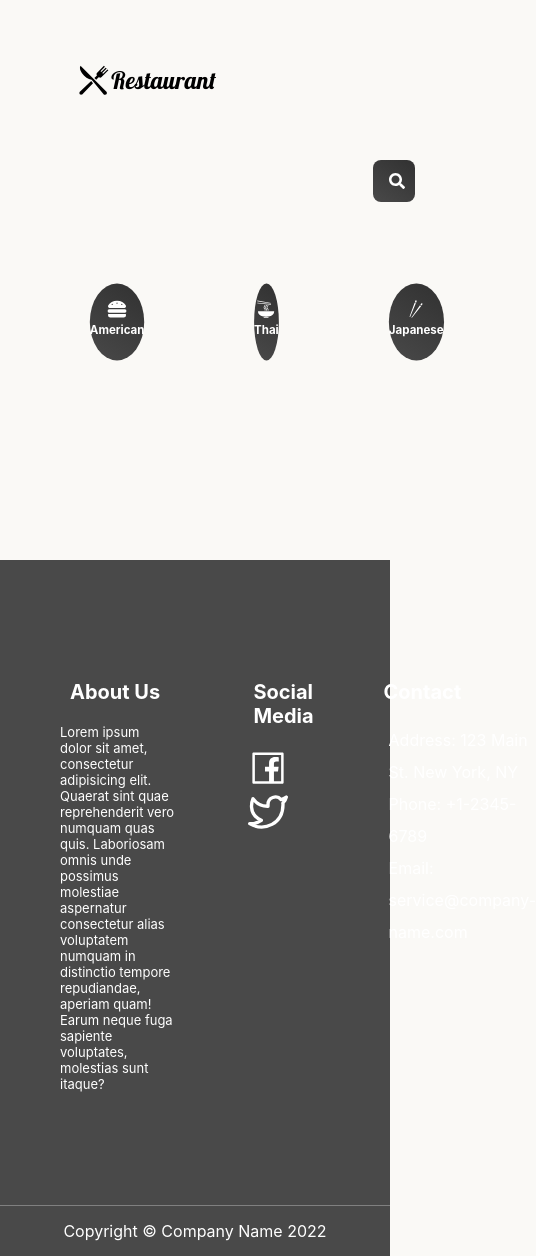
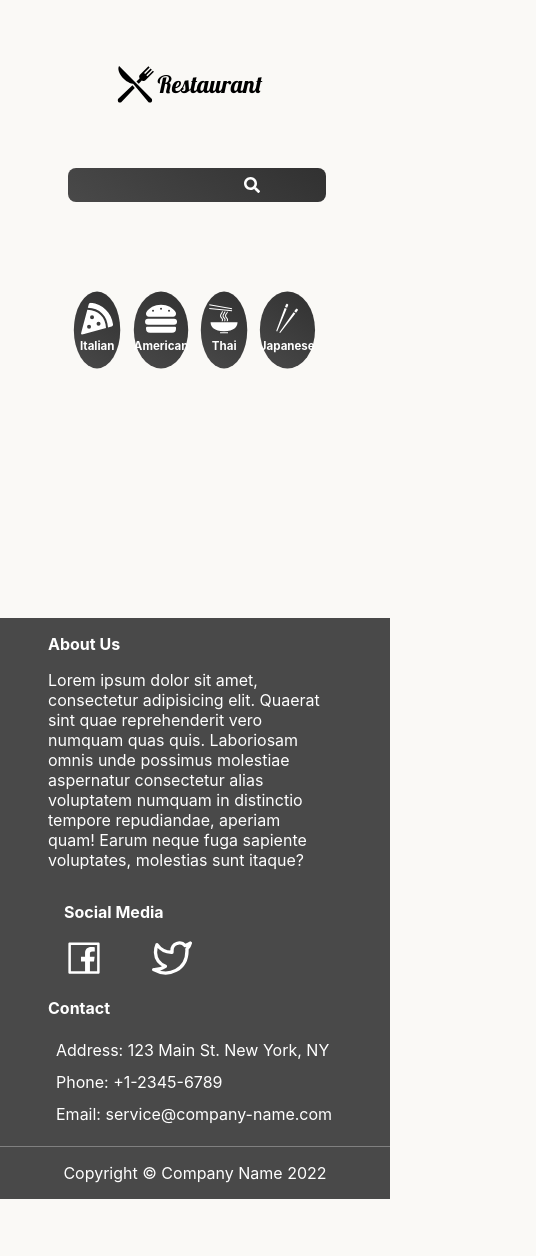
Before and after one commit to AdelinCaz/rest_app_deploy_gh, a React (Create React App) app: page / in a window 390 px wide. Shown: the whole page, 536 px wide, since content can reach past the window. After the commit the page ends 1199 px from the top, so only its background shows below. Built offline with nearby package versions, Linux system fonts and the light colour scheme.

Commit message:
mobile-responsive

```diff
--- a/src/App.js
+++ b/src/App.js
@@ -11,6 +11,7 @@ function App() {
   return (
     <div className="App">
       <BrowserRouter>
+      <div className="container">
       <div className="container-app">
         <Nav>
           <GiKnifeFork/>
@@ -20,6 +21,7 @@ function App() {
       <Category/>
       <Pages/>
       </div>
+        </div>
       <Footer/>
       </BrowserRouter>
     </div>
--- a/src/Footer.css
+++ b/src/Footer.css
@@ -3,7 +3,8 @@ footer{
    color: white;
    display: flex;
    flex-direction: column;
-   margin-top: 150px;
+   margin-top: 10rem;
+   width: 100%;
 }
 
 
@@ -16,14 +17,14 @@ footer{
 p{
     width: 70%;
     /* text-align: center; */
-    padding: 0px 40px;
-    font-size: 13px;
+    padding: 0 3rem;
+    font-size: 1rem;
 }
 .social{
 
     flex-grow: 1;
     flex-basis: 70%;
-    margin: 0 20px;
+    margin: 0 1rem;
 }
 .contact{
 
@@ -35,25 +36,25 @@ p{
     line-height: 2rem;
 }
 .container li{
-    padding-left: 15px;
+    padding-left: 1rem;
 }
 .container{
     display: flex;
-    padding: 100px 20px;
+    flex-direction: column;
 }
 .container h3{
-    margin-bottom: 20px;
-    font-size: 20px;
-    padding-left: 50px;
+    margin-bottom: 1rem;
+    font-size: 1rem;
+    padding-left: 3rem;
 }
 .copyright{
-    padding: 15px 0;
+    padding: 1rem 0;
     text-align: center;
     border-top: 1px solid grey;
 }
 .container svg{
-    width: 40px;
-    height: 40px;
-    margin-left: 45px;
+    width: 2.5rem;
+    height: 2.5rem;
+    margin-left: 3rem;
     cursor: pointer;
 }
--- a/src/components/Category.jsx
+++ b/src/components/Category.jsx
@@ -30,7 +30,8 @@ const List = styled.div`
 
     display:flex;
     justify-content:center;
-    margin: 2rem 0rem;
+    margin: 2rem auto;
+    width: 100%;
 
 `;
 
@@ -40,8 +41,7 @@ const SLink = styled(NavLink)`
     justify-content:center;
     align-items: center;
     border-radius: 50%;
-    /* margin-top: 60px; */
-    margin: 40px 50px;
+    margin: 3rem auto;
     text-decoration: none;
     background: linear-gradient(35deg, #494949, #313131);
     width:6rem;
@@ -54,12 +54,13 @@ const SLink = styled(NavLink)`
     h4{
         color: white;
         font-size: 0.9rem;
-        margin-top: 5px;
+        margin-top: 0.3rem;
     }
     svg{
         color: white;
         font-size: 1.5rem;
-        padding-top: 10px;
+        padding-top: 0.8rem;
+        margin: 0 auto;
     }
     &.active{
         background: linear-gradient(to right, #f27121, #e94057);
--- a/src/components/Popular.jsx
+++ b/src/components/Popular.jsx
@@ -24,11 +24,11 @@ function Popular() {
       <Wrapper>
           <h4>Popular Picks</h4>
           <Splide options={{
-              perPage: 4,
+              perPage: 3,
               arrows: false,
               pagination: false,
               drag: "free",
-              gap: "5rem"
+              gap: "1rem"
 
           }}>
       {
@@ -54,17 +54,28 @@ function Popular() {
 const Wrapper = styled.div`
     margin: 4rem 0rem;
 
+
 `;
 
 const Card = styled.div`
     min-height: 20rem;
+    min-width: 15rem;
     border-radius: 5px;
     position: relative;
     border: 1px solid grey;
 
+    @media  (max-width: 1858px) {
+        min-height: 10rem;
+    min-width: 10rem;
+    }
+    @media  (max-width: 1362px) {
+        min-height: 5rem;
+    min-width: 5rem;
+    }
+
+
+
     img {
-    width:370px;
-    height:320px;
     border-radius: 5px;
     position: absolute;
     left: 0;
--- a/src/components/Search.jsx
+++ b/src/components/Search.jsx
@@ -31,34 +31,47 @@ function Search() {
 }
 
 const FormStyle = styled.form`
-    margin: 0rem 20rem;
+    margin: 0rem auto;
+    width: 50%;
+     @media (max-width: 488px){
+         width: 100%;
+     }
 
 
     div{
         width: 100%;
         position: relative;
-        margin-left: -25px;
     }
     input{
         border: none;
         background: linear-gradient(35DEG, #494949, #313131);
         font-size: 1.5rem;
         color: white;
-        padding: 1rem 3 rem;
+        padding: 1rem auto;
         border: none;
         border-radius: 0.5rem;
         outline: none;
         width: 100%;
-        height: 40px;
-        padding-left: 40px;
+        height: 3rem;
+        @media (max-width: 488px){
+            font-size: 0.8rem;
+            height: 2rem;
+        }
     }
 
     svg{
         position: absolute;
         top: 50%;
-        left: 0%;
+        left: 80%;
         transform: translate(100%, -50%);
         color: white;
+        width: 1.5rem;
+        height: 1.5rem;
+        @media (max-width: 488px){
+        width: 1rem;
+        height: 1rem;
+        left: 7rem;;
+        }
     }
 `;
 
--- a/src/components/Veggie.jsx
+++ b/src/components/Veggie.jsx
@@ -27,7 +27,7 @@ function Veggie() {
                 arrows: false,
                 pagination: false,
                 drag: "free",
-                gap: "5rem"
+                gap: "1rem"
 
             }}>
                 {
@@ -57,18 +57,30 @@ const Wrapper = styled.div`
 
 const Card = styled.div`
     min-height: 20rem;
+    min-width: 15rem;
     border-radius: 5px;
     position: relative;
     border: 1px solid grey;
+
+    @media  (max-width: 1858px) {
+        min-height: 10rem;
+    min-width: 10rem;
+    }
+    @media  (max-width: 1362px) {
+        min-height: 5rem;
+    min-width: 5rem;
+    }
+
+
+
     img {
-    width:370px;
-    height:320px;
     border-radius: 5px;
     position: absolute;
     left: 0;
     width: 100%;
     height: 100%;
     object-fit: cover;
+
 }
     p{
         position: absolute;
@@ -93,9 +105,10 @@ const Card = styled.div`
 const Gradient = styled.div`
     z-index: 3;
     position: absolute;
-    border-radius: 5px;
+    border-radius:5px;
     width: 100%;
     height: 100%;
+
     background: linear-gradient(rgba(0,0,0,0), rgba(0,0,0,0.5));
 `;
 
--- a/src/index.css
+++ b/src/index.css
@@ -13,10 +13,27 @@ code {
     monospace;
 }
 
+.App{
+  width: 100vw;
 
+}
+
+.home-div{
+  width: 100%;
+  margin: 0 auto;
+}
+
+.container{
+  margin: 0px auto;
+  /* width: 100%; */
+
+}
 
 .container-app{
-  margin:0px 20%;
+  margin:0px auto;
+  width: 65%;
+  align-items: center;
+
 }
 
 h4{
--- a/src/pages/Cuisine.jsx
+++ b/src/pages/Cuisine.jsx
@@ -27,7 +27,9 @@ function Cuisine() {
           return (
               <Card key={item.idMeal}>
                   <Link to={"/recipe/" + item.idMeal}>
+                      <div className='img-wrapper'>
                   <img src={item.strMealThumb} alt="" />
+                      </div>
                   <h4>{item.strMeal}</h4>
                   </Link>
               </Card>
@@ -41,13 +43,28 @@ function Cuisine() {
 const Grid= styled.div`
     display:grid;
     grid-template-columns: repeat(auto-fit, minmax(20rem, 1fr));
-    grid-gap: 3rem;
+    grid-gap: 1rem;
+    @media (max-width: 488px){
+        display: flex;
+        flex-direction: column;
+    }
 `;
 const Card = styled.div`
+
+    margin: 0 auto;
+    .img-wrapper{
+        width:100%;
+        @media (max-width: 488px){
+        margin: 0 auto;
+        width:10rem;
+        height: 10rem;
+        }
+    }
     img{
         width: 100%;
         border-radius: 5px;
         border: 1px solid grey;
+        object-fit: cover;
     }
     a{
         text-decoration: none;
@@ -55,6 +72,9 @@ const Card = styled.div`
     h4{
         text-align:center;
         padding: 1rem;
+        @media (max-width: 488px) {
+            padding:0px;
+        }
     }
 `
 
--- a/src/pages/Home.jsx
+++ b/src/pages/Home.jsx
@@ -5,7 +5,7 @@ import React from 'react'
 
 function Home() {
   return (
-    <div>
+    <div className="home-div">
       <Popular/>
       <Veggie/>
     </div>
--- a/src/pages/Pages.jsx
+++ b/src/pages/Pages.jsx
@@ -10,8 +10,6 @@ import Recipe from './Recipe';
 
 
 function Pages() {
-
-
   return (
     <Routes>
       <Route path="/rest_app_deploy_gh" element={<Home/>} />
@@ -21,5 +19,4 @@ function Pages() {
     </Routes>
   )
 }
-
 export default Pages
--- a/src/pages/Recipe.jsx
+++ b/src/pages/Recipe.jsx
@@ -25,15 +25,19 @@ fetchDetails(name);
             <DetailWrapper >
                 <div>
                   <h2>{item.strMeal}</h2>
-                  <img src={item.strMealThumb} alt="" />
+                  <div className='img-container'>
+                    <img src={item.strMealThumb} alt="" />
+                  </div>
                 </div>
                 <Info>
-                  <Button className={activeTab==="instructions" ? "active" : ""} onClick={()=> setActiveTab("instructions")}>
+                  <div className='button-wrapper'>
+                   <Button className={activeTab==="instructions" ? "active" : ""} onClick={()=> setActiveTab("instructions")}>
                       Instructions
-                  </Button>
-                  <Button className={activeTab === "ingredients" ? "active" : ""} onClick={()=>setActiveTab("ingredients")}>
+                   </Button>
+                   <Button className={activeTab === "ingredients" ? "active" : ""} onClick={()=>setActiveTab("ingredients")}>
                       Ingredients
-                  </Button>
+                   </Button>
+                  </div>
                   {activeTab === "instructions" && (
                   <div>
                        <h3>{item.strInstructions}</h3>
@@ -97,14 +101,27 @@ fetchDetails(name);
 }
 
 const DetailWrapper = styled.div`
+  width: 100%;
   margin-top: 10rem;
   margin-bottom: 5rem;
   display: flex;
+
+  @media (max-width: 560px) {
+    flex-direction: column;
+  }
+
+  .img-container{
+    width: 100%;
+    min-height: 20rem;
+    min-width: 15rem;
+  }
+
   img{
-    width:370px;
-    height:320px;
+    width: 100%;
+    height: 100%;
     border: 1px solid grey;
     border-radius: 5px;
+    object-fit: cover;
   }
   .active{
     background: linear-gradient(35deg, #494949, #313131);
@@ -124,15 +141,49 @@ const DetailWrapper = styled.div`
 
 `
 const Button = styled.button`
-  padding: 1rem 2rem;
+  width: 10rem;
+  height: 4rem;
   color: #313131;
   background: white;
   border: 2px solid black;
   margin-right: 2rem;
   font-weight: 600;
+  @media( max-width: 1152px) {
+    margin: 0 auto;
+    width: 8rem;
+  height: 2rem;
+}
+  @media (max-width: 560px) {
+  margin: 1rem 3rem;
+  width: 8rem;
+  height: 2rem;
+  }
 `
+
+
 const Info = styled.div`
   margin-left: 10rem;
+  width: 100%;
+
+  .button-wrapper{
+    @media( max-width: 1152px) {
+    width: 100%;
+    margin: 0 auto;
+}
+    @media( max-width: 560px) {
+    width: 100%;
+    margin: 0 auto;
+}
+  }
+
+  @media (max-width: 560px) {
+    flex-direction: column;
+    margin: 0 auto;
+  }
+  @media (max-width: 1330px) {
+    flex-direction: column;
+    margin: 0 auto;
+  }
 `
 const UlDiv = styled.div`
   display: flex;
--- a/src/pages/Searched.jsx
+++ b/src/pages/Searched.jsx
@@ -27,10 +27,12 @@ function Searched() {
           {searchedRecipes ? ( searchedRecipes.map((item) => {
               return (
                   <Card key={item.idMeal}>
+
                       <Link to={"/recipe/" + item.idMeal}>
                       <img src={item.strMealThumb} alt="" />
                       <h4>{item.strMeal}</h4>
                       </Link>
+
                   </Card>
               )
           })) : <Notfound ><h3>Ingredient Not Found! :( </h3></Notfound >  }
@@ -41,12 +43,13 @@ function Searched() {
 
 
 const Grid = styled.div`
+    width: 100%;
     display:grid;
     grid-template-columns: repeat(auto-fit, minmax(20rem, 1fr));
     grid-gap: 3rem;
 `;
 const Card = styled.div`
-
+    margin: 0 auto;
     img{
         width: 100%;
         border-radius: 5px;
```
